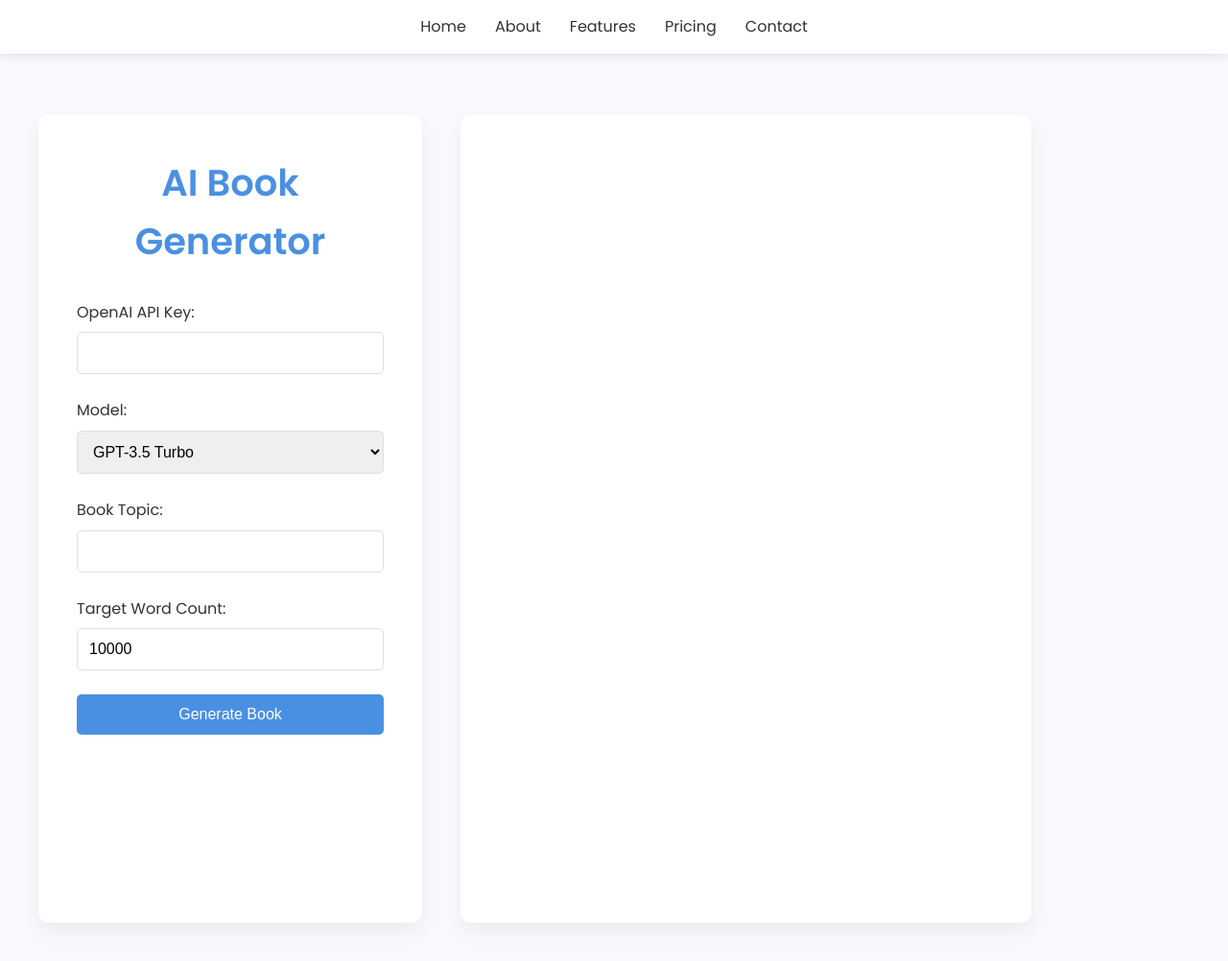
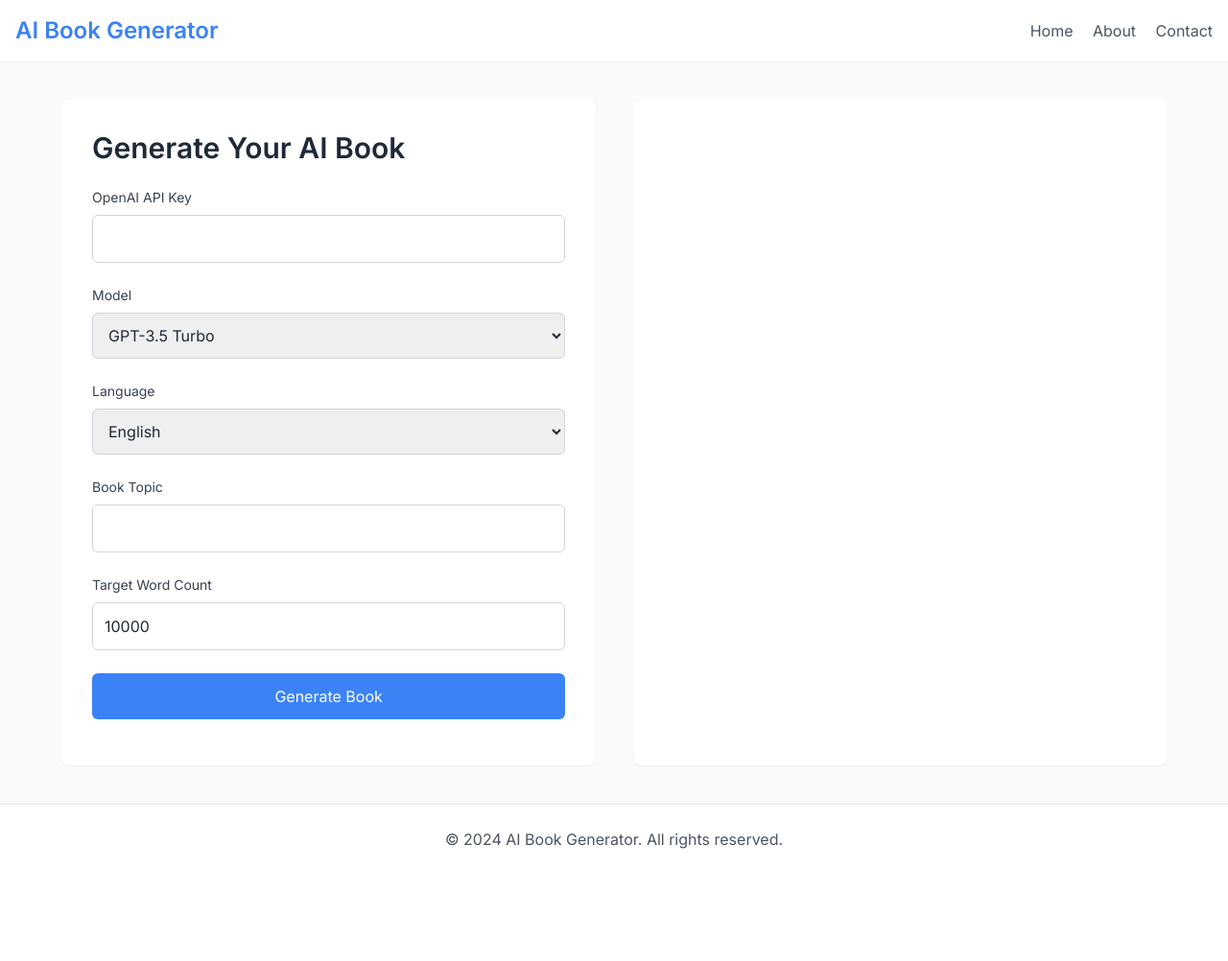
Before and after one commit to Adarshagupta/Trybookai, a Flask app: page / in a window 1280 px wide. Shown: the whole page at 96% size. After the commit the page ends 885 px from the top, so only its background shows below. Run offline with Flask 3, Linux system fonts and the light colour scheme; some libraries are stand-ins or nearby versions.

Commit message:
ads, language, timers,

```diff
--- a/app.py
+++ b/app.py
@@ -10,15 +10,17 @@ from reportlab.lib.enums import TA_CENTER, TA_JUSTIFY
 import io
 import asyncio
 import aiohttp
+from reportlab.pdfbase import pdfmetrics
+from reportlab.pdfbase.ttfonts import TTFont
 
 app = Flask(__name__)
 
-async def generate_chunk(api_key, model, topic, current_word_count, is_new_chapter=False):
+async def generate_chunk(api_key, model, topic, current_word_count, language, is_new_chapter=False):
     openai.api_key = api_key
     if is_new_chapter:
-        prompt = f"Write the beginning of a new chapter for a book about {topic}. This is around word {current_word_count} of the book. Start with a chapter title."
+        prompt = f"Write the beginning of a new chapter for a book about {topic} in {language}. This is around word {current_word_count} of the book. Start with a chapter title."
     else:
-        prompt = f"Continue writing a book about {topic}. This is around word {current_word_count} of the book. Make sure the narrative flows smoothly from the previous section."
+        prompt = f"Continue writing a book about {topic} in {language}. This is around word {current_word_count} of the book. Make sure the narrative flows smoothly from the previous section."
 
     try:
         async with aiohttp.ClientSession() as session:
@@ -28,7 +30,7 @@ async def generate_chunk(api_key, model, topic, current_word_count, is_new_chapt
                 json={
                     "model": model,
                     "messages": [
-                        {"role": "system", "content": "You are an author writing a book. Format your response as a part of a book chapter."},
+                        {"role": "system", "content": f"You are an author writing a book in {language}. Format your response as a part of a book chapter."},
                         {"role": "user", "content": prompt}
                     ],
                     "max_tokens": 500
@@ -39,20 +41,29 @@ async def generate_chunk(api_key, model, topic, current_word_count, is_new_chapt
     except Exception as e:
         print(f"An error occurred: {e}")
         await asyncio.sleep(60)
-        return await generate_chunk(api_key, model, topic, current_word_count, is_new_chapter)
+        return await generate_chunk(api_key, model, topic, current_word_count, language, is_new_chapter)
 
-def create_pdf(content, title):
+def create_pdf(content, title, language):
     buffer = io.BytesIO()
     doc = SimpleDocTemplate(buffer, pagesize=letter,
                             rightMargin=72, leftMargin=72,
                             topMargin=72, bottomMargin=18)
 
     styles = getSampleStyleSheet()
+
+    # Use built-in fonts instead of external fonts
+    if language == 'hindi':
+        font = 'Helvetica'  # Fallback to a built-in font for non-Latin scripts
+    else:
+        font = 'Helvetica'
+
     styles.add(ParagraphStyle(name='Chapter',
+                              fontName=font,
                               fontSize=18,
                               spaceAfter=12,
                               alignment=TA_CENTER))
     styles.add(ParagraphStyle(name='Content',
+                              fontName=font,
                               fontSize=12,
                               spaceAfter=12,
                               alignment=TA_JUSTIFY))
@@ -85,6 +96,7 @@ async def generate_book():
     api_key = request.form['api_key']
     model = request.form['model']
     topic = request.form['topic']
+    language = request.form['language']
     target_word_count = int(request.form['word_count'])
     current_word_count = 0
     book_content = []
@@ -96,9 +108,9 @@ async def generate_book():
 
         if is_new_chapter:
             chapter_count += 1
-            task = asyncio.create_task(generate_chunk(api_key, model, topic, current_word_count, is_new_chapter=True))
+            task = asyncio.create_task(generate_chunk(api_key, model, topic, current_word_count, language, is_new_chapter=True))
         else:
-            task = asyncio.create_task(generate_chunk(api_key, model, topic, current_word_count))
+            task = asyncio.create_task(generate_chunk(api_key, model, topic, current_word_count, language))
 
         tasks.append(task)
         current_word_count += 500  # Approximate word count per chunk
@@ -125,7 +137,8 @@ def download_pdf():
     try:
         content = request.json['content']
         title = request.json['title']
-        pdf_buffer = create_pdf(content, title)
+        language = request.json['language']
+        pdf_buffer = create_pdf(content, title, language)
 
         return send_file(pdf_buffer, download_name=f"{title}.pdf", as_attachment=True, mimetype='application/pdf')
     except Exception as e:
--- a/templates/index.html
+++ b/templates/index.html
@@ -4,347 +4,173 @@
     <meta charset="UTF-8">
     <meta name="viewport" content="width=device-width, initial-scale=1.0">
     <title>AI Book Generator</title>
-    <link href="https://fonts.googleapis.com/css2?family=Poppins:wght@300;400;600&display=swap" rel="stylesheet">
-    <script src="https://code.jquery.com/jquery-3.6.0.min.js"></script>
-    <script src="https://cdnjs.cloudflare.com/ajax/libs/gsap/3.9.1/gsap.min.js"></script>
-    <style>
-        :root {
-            --primary-color: #4a90e2;
-            --secondary-color: #50c878;
-            --accent-color: #ff6b6b;
-            --background-color: #f7f9fc;
-            --text-color: #333;
-            --white: #ffffff;
+    <link href="https://fonts.googleapis.com/css2?family=Inter:wght@300;400;600&display=swap" rel="stylesheet">
+    <script src="https://cdn.tailwindcss.com"></script>
+    <script>
+        tailwind.config = {
+            theme: {
+                extend: {
+                    colors: {
+                        primary: '#3b82f6',
+                        secondary: '#10b981',
+                    },
+                    fontFamily: {
+                        sans: ['Inter', 'sans-serif'],
+                    },
+                },
+            },
         }
+    </script>
+</head>
+<body class="font-sans text-gray-800 bg-gray-50 min-h-screen flex flex-col">
+    <header class="bg-white shadow-sm">
+        <nav class="container mx-auto px-4 py-4">
+            <div class="flex justify-between items-center">
+                <a href="#" class="text-2xl font-bold text-primary">AI Book Generator</a>
+                <div class="space-x-4">
+                    <a href="#" class="text-gray-600 hover:text-primary">Home</a>
+                    <a href="#" class="text-gray-600 hover:text-primary">About</a>
+                    <a href="#" class="text-gray-600 hover:text-primary">Contact</a>
+                </div>
+            </div>
+        </nav>
+    </header>
 
-        * {
-            margin: 0;
-            padding: 0;
-            box-sizing: border-box;
-        }
-
-        body {
-            font-family: 'Poppins', sans-serif;
-            line-height: 1.6;
-            color: var(--text-color);
-            background-color: var(--background-color);
-            min-height: 100vh;
-            display: flex;
-            flex-direction: column;
-            padding-top: 80px;
-        }
-
-        .floating-header {
-            position: fixed;
-            top: 0;
-            left: 0;
-            width: 100%;
-            background-color: rgba(255, 255, 255, 0.9);
-            backdrop-filter: blur(10px);
-            -webkit-backdrop-filter: blur(10px);
-            z-index: 1000;
-            box-shadow: 0 2px 10px rgba(0,0,0,0.1);
-        }
-
-        .header-content {
-            display: flex;
-            justify-content: center;
-            align-items: center;
-            padding: 15px 0;
-        }
-
-        .nav-menu {
-            display: flex;
-            list-style-type: none;
-        }
-
-        .nav-menu li {
-            margin: 0 15px;
-        }
-
-        .nav-menu a {
-            color: var(--text-color);
-            text-decoration: none;
-            font-weight: 500;
-            transition: color 0.3s ease;
-        }
-
-        .nav-menu a:hover {
-            color: var(--primary-color);
-        }
-
-        .container {
-            flex: 1;
-            display: flex;
-            justify-content: center;
-            align-items: center;
-            padding: 40px 20px;
-        }
-
-        .content-wrapper {
-            display: flex;
-            max-width: 1200px;
-            width: 100%;
-        }
-
-        .form-container {
-            width: 400px;
-            background-color: var(--white);
-            padding: 40px;
-            border-radius: 10px;
-            box-shadow: 0 10px 20px rgba(0,0,0,0.05);
-            margin-right: 40px;
-        }
-
-        .book-container {
-            width: 595px;
-            height: 842px;
-            background-color: var(--white);
-            box-shadow: 0 10px 20px rgba(0,0,0,0.05);
-            border-radius: 10px;
-            overflow: hidden;
-            display: flex;
-            flex-direction: column;
-        }
-
-        .book {
-            flex-grow: 1;
-            padding: 40px;
-            font-size: 16px;
-            line-height: 1.8;
-            color: var(--text-color);
-            overflow: hidden;
-        }
-
-        .page-content {
-            height: 100%;
-            overflow: hidden;
-        }
-
-        h1 {
-            color: var(--primary-color);
-            text-align: center;
-            font-size: 2.4em;
-            margin-bottom: 30px;
-        }
-
-        .form-group {
-            margin-bottom: 25px;
-        }
-
-        label {
-            display: block;
-            margin-bottom: 8px;
-            font-weight: 500;
-            color: var(--text-color);
-            font-size: 1em;
-        }
-
-        input[type="text"], input[type="password"], input[type="number"], select {
-            width: 100%;
-            padding: 12px;
-            border: 1px solid #e0e0e0;
-            border-radius: 5px;
-            font-size: 16px;
-            transition: all 0.3s ease;
-        }
-
-        input[type="text"]:focus, input[type="password"]:focus, input[type="number"]:focus, select:focus {
-            border-color: var(--primary-color);
-            outline: none;
-            box-shadow: 0 0 0 2px rgba(74, 144, 226, 0.2);
-        }
-
-        button {
-            background-color: var(--primary-color);
-            color: var(--white);
-            padding: 12px 20px;
-            border: none;
-            border-radius: 5px;
-            font-size: 16px;
-            cursor: pointer;
-            transition: all 0.3s ease;
-            width: 100%;
-            font-weight: 500;
-        }
-
-        button:hover {
-            background-color: #3a7bc8;
-        }
-
-        #progress {
-            margin-top: 20px;
-            font-style: italic;
-            color: var(--secondary-color);
-            text-align: center;
-        }
-
-        .loading {
-            position: fixed;
-            top: 0;
-            left: 0;
-            width: 100%;
-            height: 100%;
-            background: rgba(255,255,255,0.8);
-            backdrop-filter: blur(5px);
-            display: flex;
-            justify-content: center;
-            align-items: center;
-            z-index: 1000;
-        }
-
-        .loading-content {
-            text-align: center;
-            color: var(--primary-color);
-        }
-
-        .loading-spinner {
-            border: 3px solid #f3f3f3;
-            border-top: 3px solid var(--primary-color);
-            border-radius: 50%;
-            width: 40px;
-            height: 40px;
-            animation: spin 1s linear infinite;
-            display: inline-block;
-            margin-bottom: 20px;
-        }
-
-        @keyframes spin {
-            0% { transform: rotate(0deg); }
-            100% { transform: rotate(360deg); }
-        }
-
-        .error-message {
-            color: var(--accent-color);
-            background-color: rgba(255, 107, 107, 0.1);
-            padding: 15px;
-            border-radius: 5px;
-            margin-top: 20px;
-            text-align: center;
-            font-weight: 500;
-        }
-
-        .control-button {
-            background-color: var(--secondary-color);
-            color: var(--white);
-            padding: 10px 15px;
-            border: none;
-            border-radius: 5px;
-            cursor: pointer;
-            transition: all 0.3s ease;
-            font-size: 14px;
-            font-weight: 500;
-        }
-
-        .control-button:hover {
-            background-color: #45b168;
-        }
-
-        .control-button:disabled {
-            background-color: #bdc3c7;
-            cursor: not-allowed;
-        }
-
-        #download-pdf {
-            position: fixed;
-            bottom: 20px;
-            right: 20px;
-            background-color: var(--accent-color);
-            color: var(--white);
-            padding: 12px 24px;
-            border-radius: 30px;
-            box-shadow: 0 4px 6px rgba(0,0,0,0.1);
-            transition: all 0.3s ease;
-            z-index: 1000;
-        }
-
-        #download-pdf:hover {
-            background-color: #ff5252;
-            transform: translateY(-2px);
-            box-shadow: 0 6px 8px rgba(0,0,0,0.15);
-        }
-
-        @media (max-width: 1200px) {
-            .content-wrapper {
-                flex-direction: column;
-                align-items: center;
-            }
-
-            .form-container, .book-container {
-                width: 100%;
-                max-width: 595px;
-                margin-right: 0;
-                margin-bottom: 30px;
-            }
-        }
-    </style>
-</head>
-<body>
-    <header class="floating-header">
-        <div class="header-content">
-            <nav>
-                <ul class="nav-menu">
-                    <li><a href="#home">Home</a></li>
-                    <li><a href="#about">About</a></li>
-                    <li><a href="#features">Features</a></li>
-                    <li><a href="#pricing">Pricing</a></li>
-                    <li><a href="#contact">Contact</a></li>
-                </ul>
-            </nav>
-        </div>
-    </header>
-    <div class="container">
-        <div class="content-wrapper">
-            <div class="form-container">
-                <h1>AI Book Generator</h1>
-                <form id="book-form">
-                    <div class="form-group">
-                        <label for="api_key">OpenAI API Key:</label>
-                        <input type="password" id="api_key" name="api_key" required>
+    <main class="flex-grow container mx-auto px-4 py-10">
+        <div class="flex flex-col lg:flex-row max-w-6xl mx-auto gap-10">
+            <div class="w-full lg:w-1/2 bg-white p-8 rounded-lg shadow-sm">
+                <h1 class="text-3xl font-bold text-gray-800 mb-6">Generate Your AI Book</h1>
+                <form id="book-form" class="space-y-6">
+                    <div>
+                        <label for="api_key" class="block mb-2 text-sm font-medium text-gray-700">OpenAI API Key</label>
+                        <input type="password" id="api_key" name="api_key" required class="w-full p-3 border border-gray-300 rounded-md focus:ring-2 focus:ring-primary focus:border-transparent transition">
                     </div>
-                    <div class="form-group">
-                        <label for="model">Model:</label>
-                        <select id="model" name="model" required>
+                    <div>
+                        <label for="model" class="block mb-2 text-sm font-medium text-gray-700">Model</label>
+                        <select id="model" name="model" required class="w-full p-3 border border-gray-300 rounded-md focus:ring-2 focus:ring-primary focus:border-transparent transition">
                             <option value="gpt-3.5-turbo">GPT-3.5 Turbo</option>
-                            <option value="gpt-4o-mini">gpt-4o-mini</option>
-                            <option value="gpt-4o-mini-2024-07-18">gpt-4o-mini-2024-07-18</option>
+                            <option value="gpt-4o-mini">GPT-4o Mini</option>
+                            <option value="gpt-4o-mini-2024-07-18">GPT-4o Mini (2024-07-18)</option>
                         </select>
                     </div>
-                    <div class="form-group">
-                        <label for="topic">Book Topic:</label>
-                        <input type="text" id="topic" name="topic" required>
+                    <div>
+                        <label for="language" class="block mb-2 text-sm font-medium text-gray-700">Language</label>
+                        <select id="language" name="language" required class="w-full p-3 border border-gray-300 rounded-md focus:ring-2 focus:ring-primary focus:border-transparent transition">
+                            <option value="english">English</option>
+                            <option value="hindi">Hindi(Experimental)</option>
+                            <option value="spanish">Spanish</option>
+                        </select>
                     </div>
-                    <div class="form-group">
-                        <label for="word_count">Target Word Count:</label>
-                        <input type="number" id="word_count" name="word_count" value="10000" required>
+                    <div>
+                        <label for="topic" class="block mb-2 text-sm font-medium text-gray-700">Book Topic</label>
+                        <input type="text" id="topic" name="topic" required class="w-full p-3 border border-gray-300 rounded-md focus:ring-2 focus:ring-primary focus:border-transparent transition">
                     </div>
-                    <button type="submit">Generate Book</button>
+                    <div>
+                        <label for="word_count" class="block mb-2 text-sm font-medium text-gray-700">Target Word Count</label>
+                        <input type="number" id="word_count" name="word_count" value="10000" required class="w-full p-3 border border-gray-300 rounded-md focus:ring-2 focus:ring-primary focus:border-transparent transition">
+                    </div>
+                    <button type="submit" class="w-full bg-primary text-white py-3 rounded-md hover:bg-blue-600 transition font-medium">Generate Book</button>
                 </form>
-                <div id="progress"></div>
-                <div id="error-message" class="error-message" style="display: none;"></div>
+                <div id="progress" class="mt-4 text-secondary text-center"></div>
+                <div id="error-message" class="mt-4 p-4 bg-red-100 text-red-700 rounded-md text-center font-medium hidden"></div>
             </div>
-            <div class="book-container">
-                <div class="book">
+            <div class="w-full lg:w-1/2 bg-white shadow-sm rounded-lg overflow-hidden">
+                <div class="h-[600px] p-8 overflow-auto">
                     <div class="page-content"></div>
                 </div>
             </div>
         </div>
-    </div>
+    </main>
 
-    <div class="loading" style="display: none;">
-        <div class="loading-content">
-            <div class="loading-spinner"></div>
+    <div class="loading fixed inset-0 bg-white bg-opacity-80 backdrop-blur-sm flex justify-center items-center z-50 hidden">
+        <div class="text-center text-primary">
+            <div class="inline-block w-10 h-10 border-4 border-primary border-t-transparent rounded-full animate-spin mb-4"></div>
             <p>Generating your book...</p>
         </div>
     </div>
 
-    <button id="download-pdf" style="display: none;">Download as PDF</button>
+    <div id="ad-wall" class="fixed inset-0 bg-black bg-opacity-50 flex justify-center items-center z-50 hidden">
+        <div class="bg-white p-8 rounded-lg shadow-lg max-w-2xl w-full relative">
+            <h2 class="text-2xl font-bold mb-4">Advertisement</h2>
+            <p class="mb-4">This is an advertisement. You can close this ad in <span id="countdown">30</span> seconds.</p>
+            <p id="ad-reason" class="mb-4 text-sm text-gray-600"></p>
+            <div id="ad-content" class="mb-4">
+                <!-- Add your advertisement content here -->
+                <img src="https://via.placeholder.com/800x400" alt="Advertisement" class="w-full h-auto">
+            </div>
+            <button id="close-ad" class="absolute top-2 right-2 text-gray-500 hover:text-gray-700 hidden">
+                <svg xmlns="http://www.w3.org/2000/svg" class="h-6 w-6" fill="none" viewBox="0 0 24 24" stroke="currentColor">
+                    <path stroke-linecap="round" stroke-linejoin="round" stroke-width="2" d="M6 18L18 6M6 6l12 12" />
+                </svg>
+            </button>
+        </div>
+    </div>
 
+    <button id="download-pdf" class="fixed bottom-5 right-5 bg-secondary text-white px-6 py-3 rounded-full shadow-lg hover:bg-green-600 transition transform hover:-translate-y-1 hidden">
+        Download Your Book
+    </button>
+
+    <footer class="bg-white border-t">
+        <div class="container mx-auto px-4 py-6">
+            <p class="text-center text-gray-600">© 2024 AI Book Generator. All rights reserved.</p>
+        </div>
+    </footer>
+
+    <script src="https://code.jquery.com/jquery-3.6.0.min.js"></script>
     <script>
-       $(document).ready(function() {
+        $(document).ready(function() {
+            // Load saved API key
+            var savedApiKey = localStorage.getItem('openai_api_key');
+            if (savedApiKey) {
+                $('#api_key').val(savedApiKey);
+            }
+
             $('#book-form').submit(function(e) {
                 e.preventDefault();
-                var formData = $(this).serialize();
+                // Save API key
+                localStorage.setItem('openai_api_key', $('#api_key').val());
+                showAdWall('generate');
+            });
+
+            function showAdWall(action) {
+                $('#ad-wall').removeClass('hidden');
+                var countdown = 5;
+                var adReason = "";
+
+                if ($('#model').val() === 'gpt-3.5-turbo') {
+                    countdown = 30;
+                    adReason = "You've selected GPT-3.5 Turbo, which requires a longer processing time.";
+                }
+
+                if (parseInt($('#word_count').val()) > 1000) {
+                    countdown = 50;
+                    adReason = "You've requested over 1000 words, which requires more processing time.";
+                }
+
+                $('#countdown').text(countdown);
+                $('#ad-reason').text(adReason);
+
+                var countdownInterval = setInterval(function() {
+                    countdown--;
+                    $('#countdown').text(countdown);
+                    if (countdown <= 0) {
+                        clearInterval(countdownInterval);
+                        $('#close-ad').removeClass('hidden');
+                    }
+                }, 1000);
+
+                $('#close-ad').off('click').on('click', function() {
+                    $('#ad-wall').addClass('hidden');
+                    if (action === 'generate') {
+                        generateBook();
+                    } else if (action === 'download') {
+                        downloadPDF();
+                    }
+                });
+            }
+
+            function generateBook() {
+                var formData = $('#book-form').serialize();
                 $('#progress').text('');
                 $('.page-content').empty();
                 $('.loading').show();
@@ -360,18 +186,22 @@
                         $('.page-content').html(response.content);
                         $('#progress').text('Book generated! Word count: ' + response.word_count);
                         $('#download-pdf').show();
-                        gsap.from('.book', {opacity: 0, y: 50, duration: 1, ease: 'power3.out'});
                     },
                     error: function(xhr, status, error) {
                         $('.loading').hide();
                         $('#error-message').text('An error occurred while generating the book: ' + error).show();
                     }
                 });
+            }
+
+            $('#download-pdf').click(function() {
+                showAdWall('download');
             });
 
-            $('#download-pdf').click(function() {
+            function downloadPDF() {
                 var content = $('.page-content').html();
                 var title = $('#topic').val();
+                var language = $('#language').val();
                 $('.loading').show();
                 $('#error-message').hide();
 
@@ -379,7 +209,7 @@
                     url: '/download-pdf',
                     method: 'POST',
                     contentType: 'application/json',
-                    data: JSON.stringify({content: content, title: title}),
+                    data: JSON.stringify({content: content, title: title, language: language}),
                     xhrFields: {
                         responseType: 'blob'
                     },
@@ -399,7 +229,7 @@
                         $('#error-message').text(errorMessage).show();
                     }
                 });
-            });
+            }
         });
     </script>
 </body>
```
